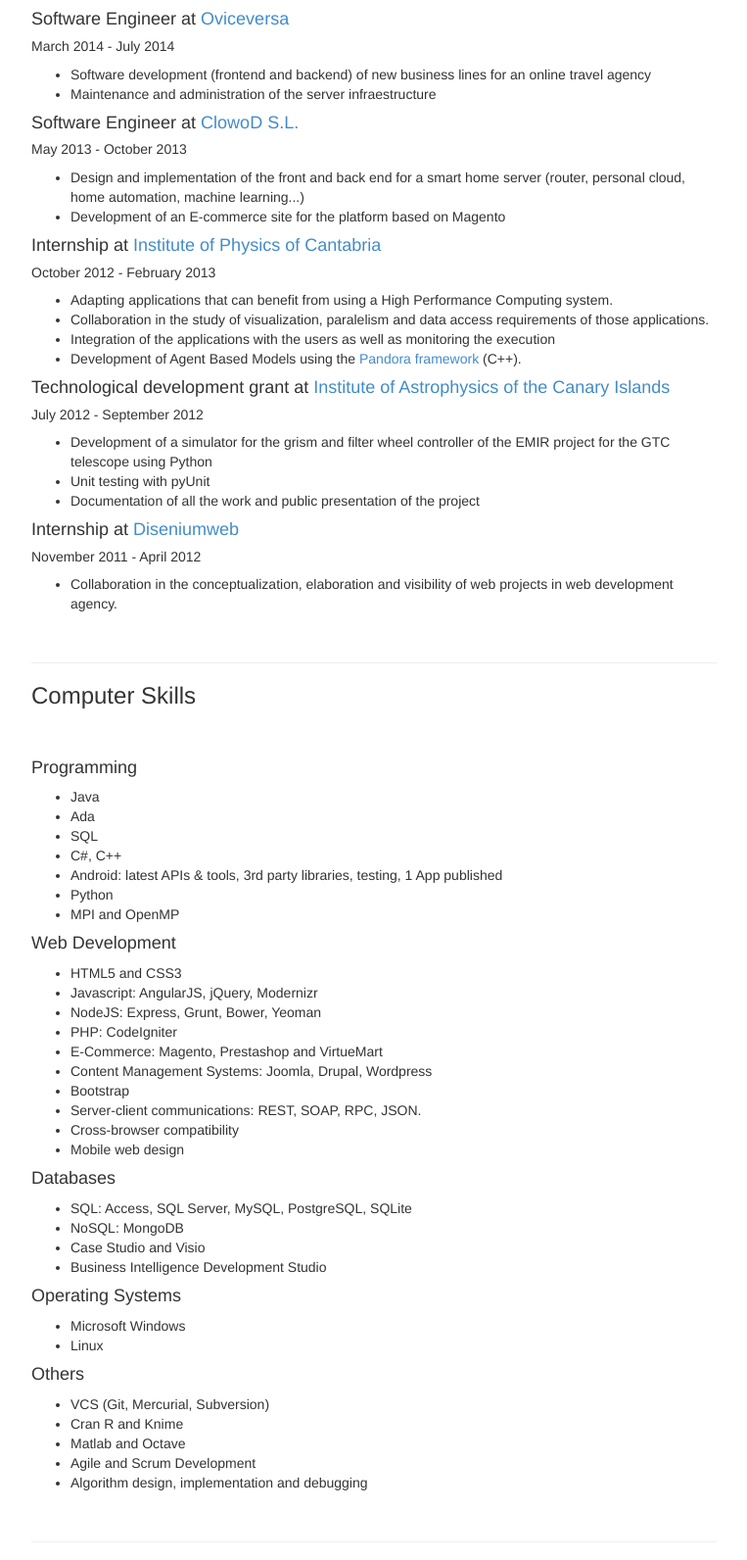
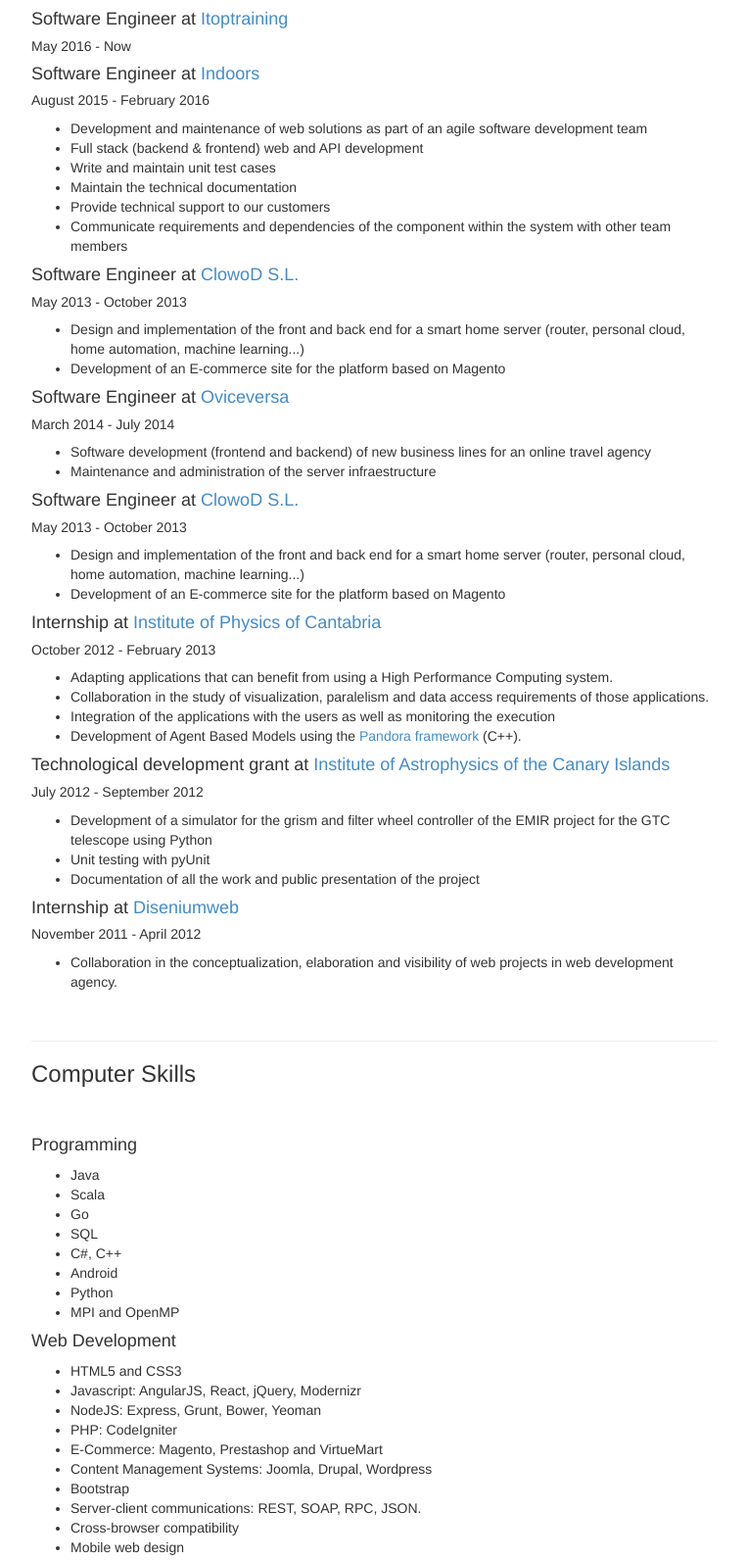
Before and after one commit to bertop89/bertop89.github.io, a plain HTML site: page resume.html in a window 1280 px wide. Shown: the part 760-2352 px from the top of the page at 98% size, without its empty margins (258-1021 px from the left). Drawn offline with nearby package versions, Linux system fonts and the light colour scheme.

Commit message:
Summer 2016 update

```diff
--- a/resume.html
+++ b/resume.html
@@ -32,7 +32,7 @@
         <a href="https://www.dropbox.com/s/omzic1t091gfgx8/CV%20Alberto%20Polidura%20P%C3%A9rez%20-English.pdf"><i class="fa fa-file-text-o fa-5x"></i></a>
         </div>
 
-        <p>I consider myself an organized and motivated individual who is not scared of facing new challanges and has no problem in adapting or learning new technologies. My main interest is Software Engineering specially related to Web &amp; Mobile Apps and Computer Science.</p>
+        <p>I consider myself an organized and motivated individual who is not scared of facing new challanges and has no problem in adapting or learning new technologies. My main interests are Machine Learning and programming using the latest languages and techniques.</p>
 
         </div>
 
@@ -67,6 +67,31 @@
         <h3>Experience</h3>
 
         <div class="row marketing">
+
+          <h4> Software Engineer at <a href="http://www.indoo.rs/" target="_blank">Itoptraining</a> </h4>
+          <h5> May 2016 - Now </h5>
+          <ul>
+          </ul>
+
+          <h4> Software Engineer at <a href="http://www.indoo.rs/" target="_blank">Indoors</a> </h4>
+          <h5> August 2015 - February 2016 </h5>
+          <ul>
+            <li> Development and maintenance of web solutions as part of an agile software development team </li>
+            <li> Full stack (backend & frontend) web and API development</li>
+            <li> Write and maintain unit test cases </li>
+            <li> Maintain the technical documentation </li>
+            <li> Provide technical support to our customers </li>
+            <li> Communicate requirements and dependencies of the component within the system with other team members </li>
+          </ul>
+
+          <h4> Software Engineer at <a href="http://clowod.com/" target="_blank">ClowoD S.L.</a> </h4>
+          <h5> May 2013 - October 2013 </h5>
+          <ul>
+            <li> Design and implementation of the front and back end for a smart home server
+                (router, personal cloud, home automation, machine learning...)</li>
+            <li> Development of an E-commerce site for the platform based on Magento </li>
+          </ul>
+
           <h4> Software Engineer at <a href="http://www.oviceversa.es/" target="_blank">Oviceversa</a> </h4>
           <h5> March 2014 - July 2014 </h5>
           <ul>
@@ -117,10 +142,11 @@
         <h4> Programming </h4>
         <ul>
           <li>Java</li>
-          <li>Ada</li>
+          <li>Scala</li>
+          <li>Go</li>
           <li>SQL</li>
           <li>C#, C++</li>
-          <li>Android: latest APIs &amp; tools, 3rd party libraries, testing, 1 App published</li>
+          <li>Android</li>
           <li>Python</li>
           <li>MPI and OpenMP</li>
         </ul>
@@ -128,7 +154,7 @@
         <h4> Web Development </h4>
         <ul>
           <li>HTML5 and CSS3</li>
-          <li>Javascript: AngularJS, jQuery, Modernizr</li>
+          <li>Javascript: AngularJS, React, jQuery, Modernizr</li>
           <li>NodeJS: Express, Grunt, Bower, Yeoman
           <li>PHP: CodeIgniter</li>
           <li>E-Commerce: Magento, Prestashop and VirtueMart</li>
@@ -141,8 +167,8 @@
 
         <h4> Databases </h4>
         <ul>
-          <li> SQL: Access, SQL Server, MySQL, PostgreSQL, SQLite </li>
-          <li> NoSQL: MongoDB </li>
+          <li> SQL: SQL Server, Oracle, MySQL, PostgreSQL, SQLite </li>
+          <li> NoSQL: MongoDB, Cassandra, Hadoop </li>
           <li> Case Studio and Visio </li>
           <li> Business Intelligence Development Studio</li>
         </ul>
@@ -169,7 +195,7 @@
         <div class="row marketing">
           <h4>Spanish</h4><small>(Native)</small>
           <h4>English</h4><small>(Certificate in Advanced English C1)</small>
-		  <h4>German</h4><small>(Basic Level, working on A2)</small>
+		      <h4>German</h4><small>(Basic Level)</small>
         </div>
 
         <hr>
@@ -193,7 +219,7 @@
 
 
         <div class="footer">
-          <span> &copy; Alberto Polidura, 2014. All rights reserved. </span>
+          <span> &copy; Alberto Polidura, 2016. All rights reserved. </span>
           <span style="float : right">
             <a href="http://github.com/bertop89" target="_blank"><i class="fa fa-github fa-2x"></i></a>
             <a href="http://stackoverflow.com/users/2335276/bertslike" target="_blank"><i class="fa fa-stack-overflow fa-2x"></i></a>
```
Also changed, not shown: index.html (+5 -5 lines), projects.html (+1 -1 lines).
